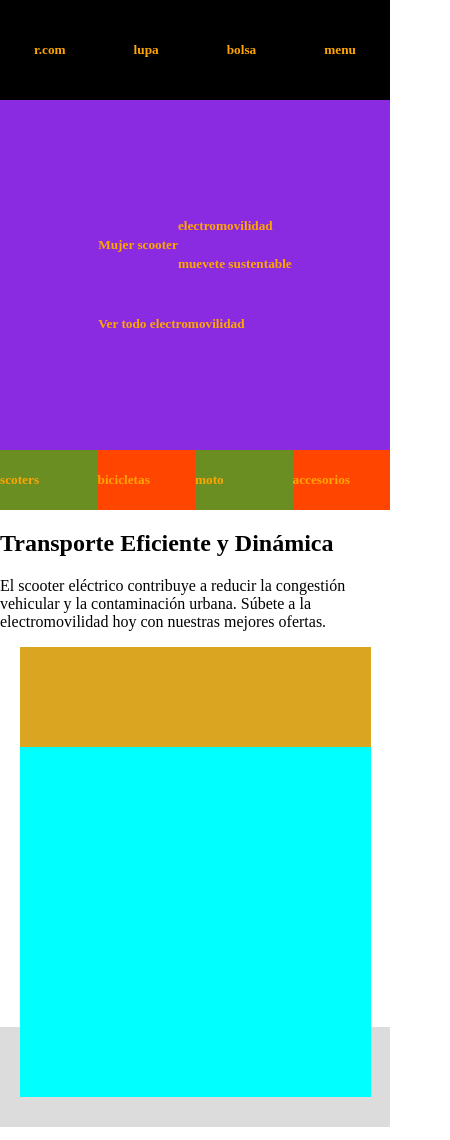
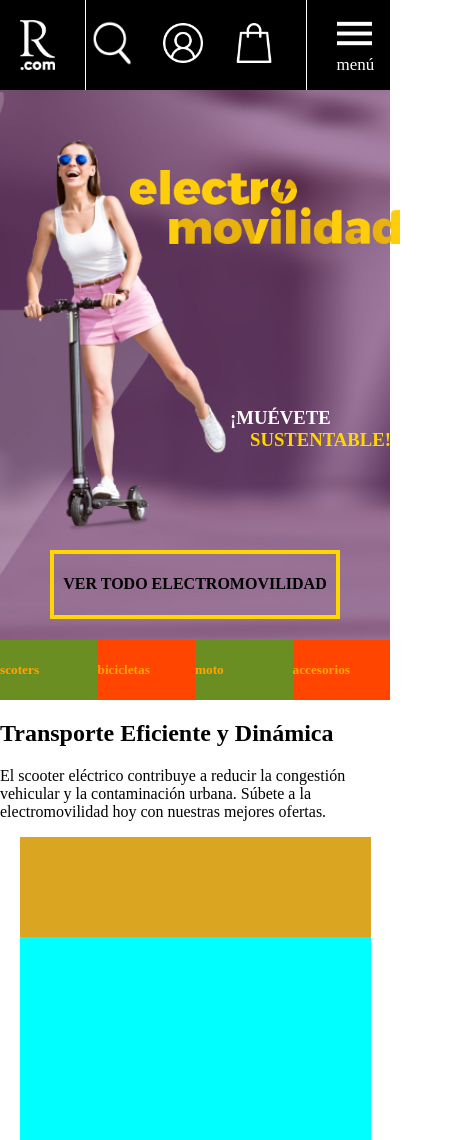
Before and after one commit to GIODIROSA/resultado-prueba-giodirosa, a plain HTML site: page index.html in a window 390 px wide. Shown: the top 1140 px of the page, 450 px wide, since content can reach past the window. Drawn offline with Linux system fonts and the light colour scheme.

Commit message:
se desarrolla el banner de mobile

```diff
--- a/index.html
+++ b/index.html
@@ -72,16 +72,47 @@
           <!-- navbar mobile -->
           <nav id="NavbarMobile" class="ripley__navbar">
             <div class="contenedor__logoRipley">
-              <h5>r.com</h5>
+              <img
+                class="img__logo"
+                src="./assets/img/logo-ripley-negativo.png"
+                alt="logo ripley white"
+                width="35"
+              />
+              <div class="vl"></div>
             </div>
+
             <div class="contenedor__searchRipley">
-              <h5>lupa</h5>
+              <img
+                src="./assets/img/search-icon.png"
+                alt="search icon white"
+                width="40"
+              />
             </div>
             <div class="contenedor__perfilRipley">
-              <h5>bolsa</h5>
+              <img
+                src="./assets/img/usuario.png"
+                alt="search icon white"
+                width="40"
+              />
             </div>
+            <div class="contenedor__bolsaRipley">
+              <img
+                src="./assets/img/shopping-bag.png"
+                alt="search icon white"
+                width="40"
+              />
+            </div>
+
             <div class="contenedor__menuRipley">
-              <h5>menu</h5>
+              <div class="vl"></div>
+              <div class="wrapper__iconMenu">
+                <img
+                  src="./assets/img/menu-negativo.png"
+                  alt="search icon white"
+                  width="35"
+                />
+                <p class="text__menu">menú</p>
+              </div>
             </div>
           </nav>
           <!-- navbar desktop -->
@@ -118,18 +149,33 @@
         <div class="wrapper__heroSectionMobile">
           <div class="ripley__heroSection">
             <div class="heroSection__img">
-              <h5>Mujer scooter</h5>
-            </div>
-
-            <div class="heroSection__title">
-              <h5>electromovilidad</h5>
-              <h5>muevete sustentable</h5>
+              <img
+                src="./assets/img/header/chica-mobile.png"
+                alt="chica mobile"
+                width="250"
+              />
             </div>
           </div>
 
-          <div class="ripley__btnVerTodoElectromovilidad">
-            <h5>Ver todo electromovilidad</h5>
+          <div class="heroSection__title">
+            <img
+              class="logo__electromovilidad"
+              src="./assets/img/header/logo-electromovilidad.png"
+              alt="logo electromovilidad"
+              width="270"
+            />
+
+            <h3 class="texto__mueveteSustentable">
+              <span class="texto__muevete">¡MUÉVETE</span> <br />
+              <span class="texto__sustentable">SUSTENTABLE!</span>
+            </h3>
           </div>
+        </div>
+
+        <div class="contenedor_verTodoElectromovilidad">
+          <h4 class="texto__verTodoElectromovilidad">
+            VER TODO ELECTROMOVILIDAD
+          </h4>
         </div>
       </section>
 
--- a/style.css
+++ b/style.css
@@ -8,28 +8,106 @@ body {
 h5 {
   color: orange;
 }
-
+/* navbar */
 .ripley__navbar {
   background: #000;
   display: flex;
   justify-content: space-around;
   align-items: center;
-  height: 100px;
+  height: 90px;
+}
+
+.contenedor__logoRipley {
+  width: 50px;
+  display: flex;
+  justify-content: center;
+  align-items: center;
+  margin: 0px 10px;
+  width: 25px;
+}
+
+.img__logo {
+  padding: 0px 30px;
+}
+
+.vl {
+  border-left: 1px solid #fff;
+  height: 90px;
+}
+
+.text__menu {
+  color: #fff;
+  margin: 0px;
+  font-size: 1.0625rem;
+}
+
+.contenedor__menuRipley {
+  display: flex;
+  justify-content: space-around;
+  align-items: center;
+}
+
+.wrapper__iconMenu {
+  padding-left: 30px;
 }
 
 .contenedor__heroSection {
+  background-image: url(./assets/img/header/banner-mobile.jpg);
+  background-repeat: no-repeat;
+  background-size: cover;
+  background-position: center;
+  height: 550px;
+}
+
+.wrapper__heroSectionMobile{
+    display: flex;
+    justify-content: space-around;
+    align-items: center;
+    width: 100%;
+}
+
+.heroSection__img {
+  margin-top: 50px;
+  width: 180px;
+}
+
+.heroSection__title{
+    height: 300px;
     display: flex;
     flex-direction: column;
-  justify-content: center;
-  align-items: center;
-  background: blueviolet;
-  height: 350px;
+    justify-content: space-between;
+}
+
+.logo__electromovilidad{
+    position: relative;
+    right: 50px;
+}
+
+.texto__mueveteSustentable{
+    position: relative;
+  padding: 0px 50px;
+}
+
+.contenedor_verTodoElectromovilidad{
+    text-align: center;
+    border: 4px solid gold;
+    margin: 0px 50px;
+}
+
+
+.texto__muevete {
+  color: #fff;
+}
+
+.texto__sustentable {
+  color: gold;
+  padding-left: 20px;
 }
 
 .ripley__heroSection {
   display: flex;
   justify-content: space-around;
-  align-items: center;
+  align-items: flex-start;
 }
 
 /* botonera central */
@@ -224,7 +302,7 @@ h5 {
 
   /* section con banner y primer carousel Desktop*/
 
-  .contenedor__bannerCarousel{
+  .contenedor__bannerCarousel {
     display: flex;
     justify-content: space-around;
     align-items: center;
```
Also changed, not shown: assets/img/header/banner-mobile.jpg (added), assets/img/header/chica-mobile.png (added), assets/img/header/logo-electromovilidad.png (added), assets/img/logo-ripley-negativo.png (added), assets/img/menu-negativo.png (added), assets/img/search-icon.png (added), assets/img/shopping-bag.png (added), assets/img/usuario.png (added). Lines whose indentation alone changed are shown as unchanged.
